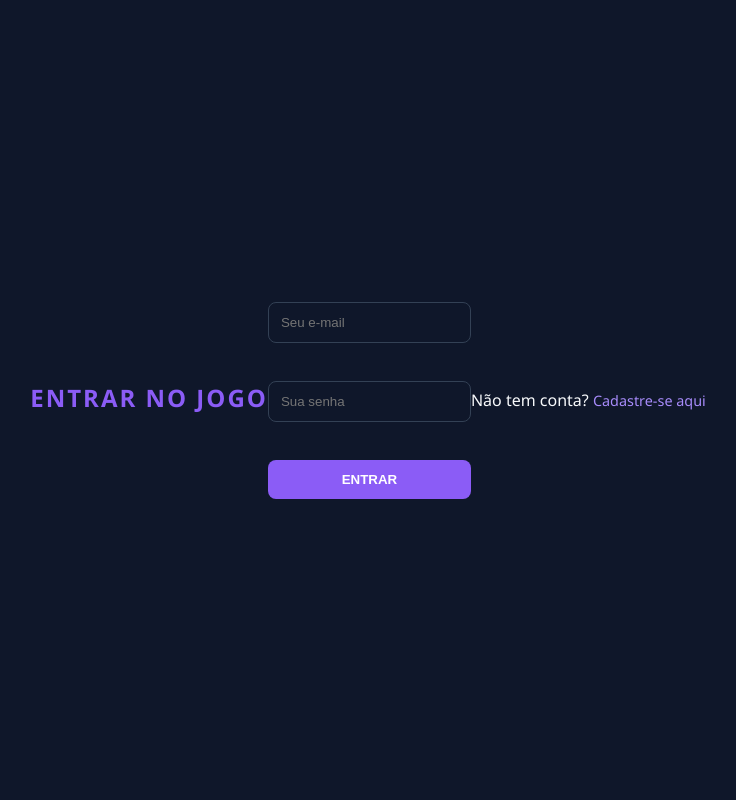
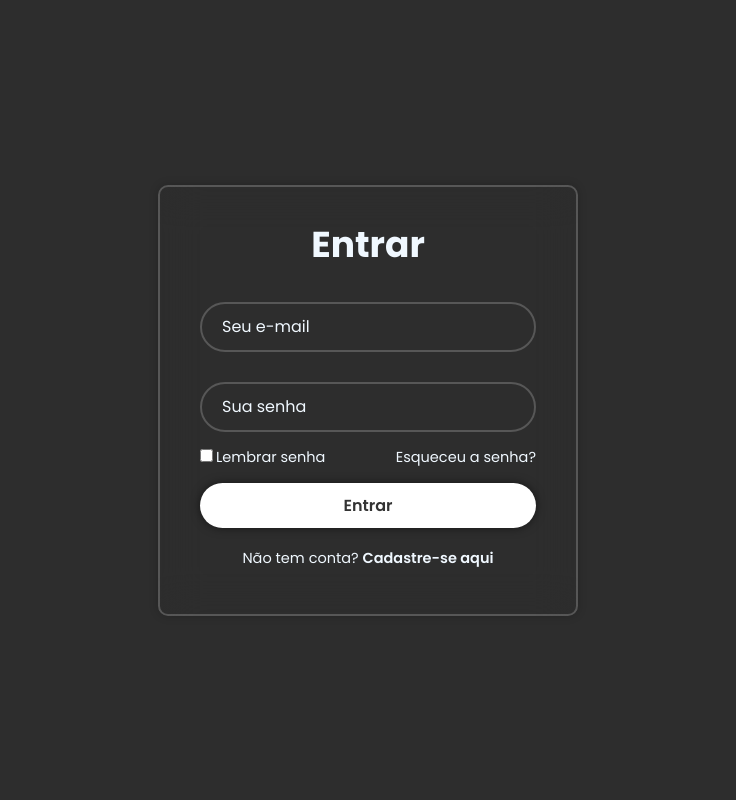
Before and after one commit to htcindy/OpenMouthStudios-Unread, a Flask app: page /login in a window 1280 px wide. Shown: the whole page, without its empty margins (272-1008 px from the left). Run offline with Flask 3, Linux system fonts and the light colour scheme; some libraries are stand-ins or nearby versions.

Commit message:
Layout das páginas - inicio

```diff
--- /dev/null
+++ b/static/login.css
@@ -0,0 +1,118 @@
+@import url("https://fonts.googleapis.com/css2?family=Poppins:wght@300;400;500;600;700;800;900&display=swap");
+
+
+* {
+    margin: 0;
+    padding: 0;
+    box-sizing: border-box;
+    font-family: "Poppins", sans-serif;
+}
+
+body {
+    display: flex;
+    justify-content: center;
+    align-items: center;
+    min-height: 100vh;
+    background: rgb(45, 45, 45);
+    background-size: cover;
+    background-position: center;
+}
+
+.wrapper {
+    width: 420px;
+    background: transparent;
+    border: 2px solid rgba(255, 255, 255, .2);
+    backdrop-filter: blur(20px);
+    box-shadow: 0 0 10px rgba(0, 0, 0, .2);
+    color: aliceblue;
+    border-radius: 10px;
+    padding: 30px 40px;
+}
+
+.wrapper h1 {
+    font-size: 36px;
+    text-align: center;
+}
+
+.wrapper .caixa {
+    position: relative;
+    width: 100%;
+    height: 50px;
+    margin: 30px 0;
+}
+
+.caixa input {
+    width: 100%;
+    height: 100%;
+    background: transparent;
+    border: none;
+    outline: none;
+    border: 2px solid rgba(255, 255, 255, .2);
+    border-radius: 40px;
+    font-size: 16px;
+    color: aliceblue;
+    padding: 20px 45px 20px 20px;
+}
+
+.caixa input::placeholder {
+    color:aliceblue;
+}
+
+.caixa i {
+    position: absolute;
+    right: 20px;
+    top: 50%;
+    transform: translateY(-50%);
+    font-size: 20px;
+}
+
+.wrapper .lembrarSenha {
+    display: flex;
+    justify-content: space-between;
+    font-size: 14.5px;
+    margin: -15px 0 15px;
+}
+
+.lembrarSenha label input{
+    accent-color: #fff;
+    margin-right: 3px;
+}
+
+.lembrarSenha a {
+    color: aliceblue;
+    text-decoration: none;
+}
+
+.lembrarSenha a:hover {
+    text-decoration: underline;
+}
+
+.wrapper .btn {
+    width: 100%;
+    height: 45px;
+    background: #fff;
+    border: none;
+    outline: none;
+    border-radius: 40px;
+    box-shadow: 0 0 10px rgba(0, 0, 0, .5);
+    cursor: pointer;
+    font-size: 16px;
+    color: #333;
+    font-weight: 600;
+}
+
+.wrapper .cadastro-link {
+    font-size: 14.5px;
+    text-align: center;
+    margin: 20px 0 15px;
+}
+
+.cadastro-link p a {
+    color: aliceblue;
+    text-decoration: none;
+    font-weight: 600;
+}
+
+.cadastro-link p a:hover {
+    text-decoration: underline;
+}
--- a/templates/login.html
+++ b/templates/login.html
@@ -2,16 +2,40 @@
 <html lang="pt-br">
 <head>
     <meta charset="UTF-8">
-    <title>Login - English Game</title>
-    <link rel="stylesheet" href="{{ url_for('static', filename='style.css') }}">
+    <meta name="viewport" content="width=device-width, initial-scale=1.0">
+    <title>Login - Unread</title>
+
+    <link rel="stylesheet" href="{{ url_for('static', filename='login.css') }}">
+    <link href="https://cdn.boxicons.com/3.0.8/fonts/filled/boxicons-filled.min.css" rel="stylesheet">
 </head>
 <body>
-    <h2>Entrar no Jogo</h2>
-    <form action="/login_verificar" method="POST">
-        <input type="email" name="email" placeholder="Seu e-mail" required><br><br>
-        <input type="password" name="senha" placeholder="Sua senha" required><br><br>
-        <button type="submit">Entrar</button>
-    </form>
-    <p>Não tem conta? <a href="/cadastro">Cadastre-se aqui</a></p>
+
+
+    <div class="wrapper">
+        <form action="/login_verificar" method="POST">
+            <h1>Entrar</h1>
+            <div class="caixa">
+                <input type="email" name="email" placeholder="Seu e-mail" required>
+                <i class="bxf bx-envelope"></i>
+            </div>
+            <div class="caixa">
+                <input type="password" name="senha" placeholder="Sua senha" required>
+                <i class="bxf bx-lock"></i>
+            </div>
+
+            <div class="lembrarSenha">
+                <label><input type="checkbox">Lembrar senha</label>
+                <a href="#">Esqueceu a senha?</a>
+            </div>
+
+            <button type="submit" class="btn">Entrar</button>
+
+            <div class="cadastro-link">
+                <p>Não tem conta? <a href="/cadastro">Cadastre-se aqui</a></p>
+            </div>
+        </form>
+    </div>
+
 </body>
+
 </html>
```
Also changed, not shown: static/cadastro.css (added, +98 -0 lines), static/inicio.css (added, +99 -0 lines), static/splash.css (added, +91 -0 lines), static/verificar.css (added, +108 -0 lines), templates/cadastro.html (+27 -8 lines), templates/jogo.html (+33 -9 lines), templates/splash.html (+18 -46 lines), templates/verificar.html (+19 -10 lines), static/geral.css (renamed from static/style.css), static/img/Cabeça.png (added), static/img/LOGO.png (added), static/img/Mandibula.png (added).
